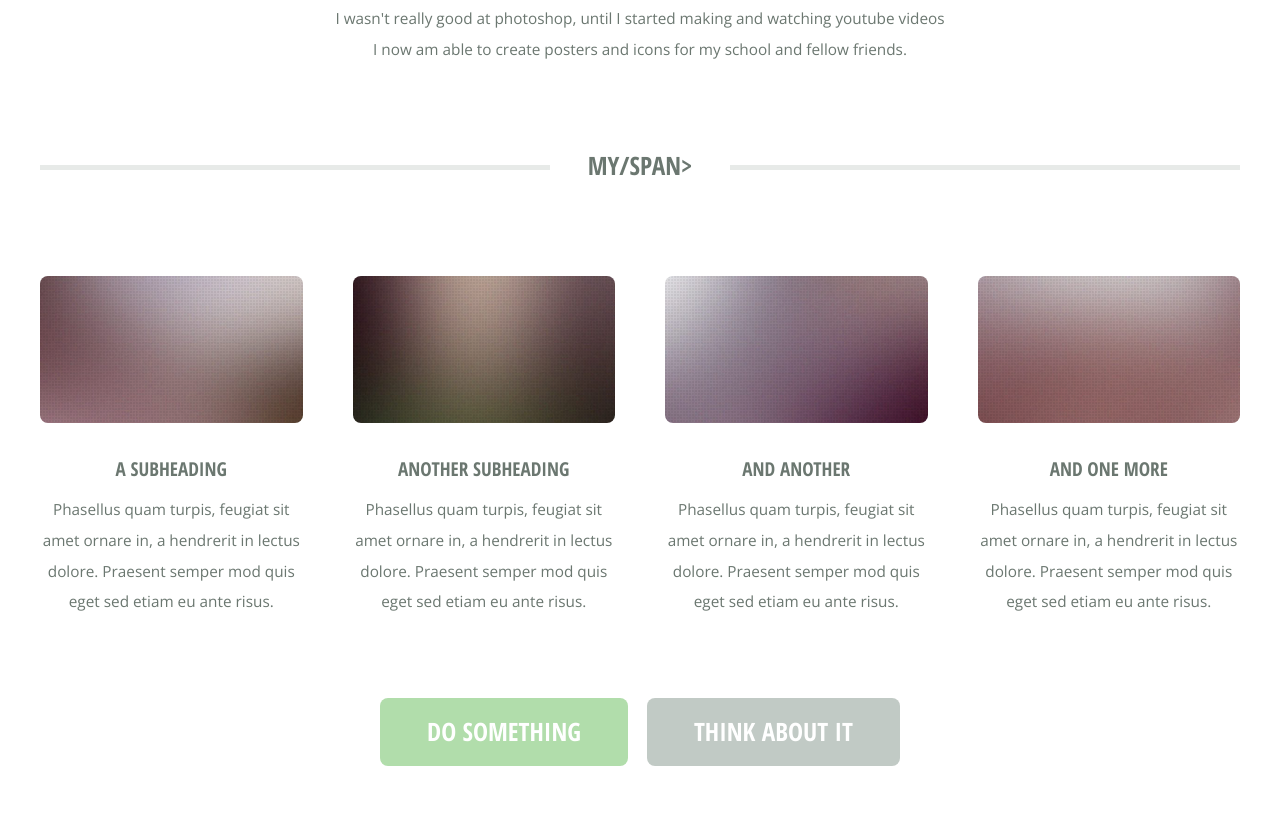
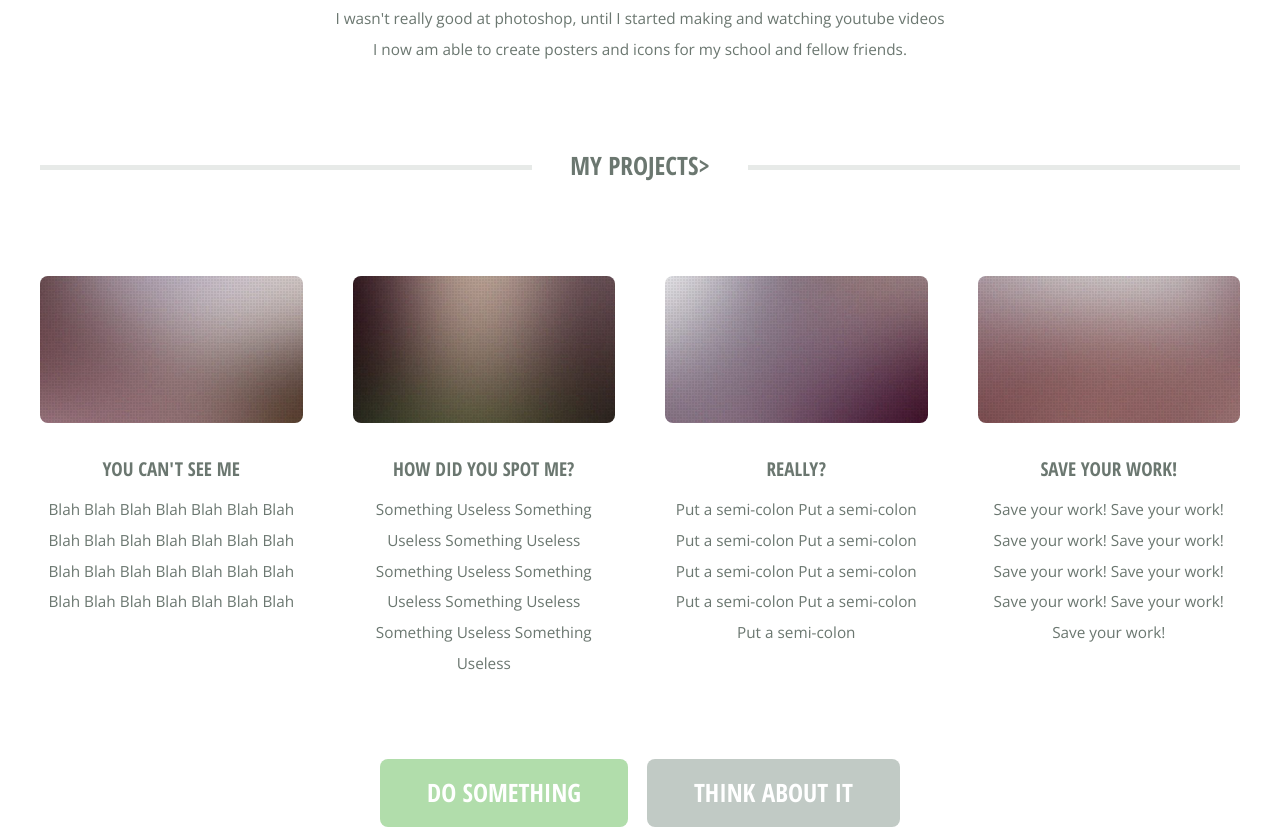
Before and after one commit to aidanchiu/aidanchiu.github.io, a plain HTML site: page index.html in a window 1280 px wide. Shown: the part 1404-2234 px from the top of the page. Drawn offline with nearby package versions, Linux system fonts and the light colour scheme.

Commit message:
Heading changes

```diff
--- a/index.html
+++ b/index.html
@@ -20,8 +20,8 @@
 				<header id="header">
 					<div class="logo container">
 						<div>
-							<h1><a href="index.html" id="logo">TXT</a></h1>
-							<p>A responsive site template by HTML5 UP</p>
+							<h1><a href="index.html" id="logo">Mr.</a></h1>
+							<p>Aidan Chiu (AKA MushroomKid) </p>
 						</div>
 					</div>
 				</header>
@@ -93,7 +93,7 @@
 
 								<!-- Features -->
 									<section class="box features">
-										<h2 class="major"><span>My/span></h2>
+										<h2 class="major"><span>My Projects></h2>
 										<div>
 											<div class="row">
 												<div class="3u 12u(mobile)">
@@ -101,10 +101,9 @@
 													<!-- Feature -->
 														<section class="box feature">
 															<a href="#" class="image featured"><img src="images/pic01.jpg" alt="" /></a>
-															<h3><a href="#">A Subheading</a></h3>
+															<h3><a href="#">You can't see me</a></h3>
 															<p>
-																Phasellus quam turpis, feugiat sit amet ornare in, a hendrerit in
-																lectus dolore. Praesent semper mod quis eget sed etiam eu ante risus.
+																Blah Blah Blah Blah Blah Blah Blah Blah Blah Blah Blah Blah Blah Blah Blah Blah Blah Blah Blah Blah Blah Blah Blah Blah Blah Blah Blah Blah
 															</p>
 														</section>
 
@@ -114,10 +113,9 @@
 													<!-- Feature -->
 														<section class="box feature">
 															<a href="#" class="image featured"><img src="images/pic02.jpg" alt="" /></a>
-															<h3><a href="#">Another Subheading</a></h3>
+															<h3><a href="#">How did you spot me?</a></h3>
 															<p>
-																Phasellus quam turpis, feugiat sit amet ornare in, a hendrerit in
-																lectus dolore. Praesent semper mod quis eget sed etiam eu ante risus.
+																Something Useless Something Useless Something Useless Something Useless Something Useless Something Useless Something Useless Something Useless
 															</p>
 														</section>
 
@@ -127,10 +125,9 @@
 													<!-- Feature -->
 														<section class="box feature">
 															<a href="#" class="image featured"><img src="images/pic03.jpg" alt="" /></a>
-															<h3><a href="#">And Another</a></h3>
+															<h3><a href="#">Really?</a></h3>
 															<p>
-																Phasellus quam turpis, feugiat sit amet ornare in, a hendrerit in
-																lectus dolore. Praesent semper mod quis eget sed etiam eu ante risus.
+																Put a semi-colon Put a semi-colon Put a semi-colon Put a semi-colon Put a semi-colon Put a semi-colon Put a semi-colon Put a semi-colon Put a semi-colon
 															</p>
 														</section>
 
@@ -140,10 +137,9 @@
 													<!-- Feature -->
 														<section class="box feature">
 															<a href="#" class="image featured"><img src="images/pic04.jpg" alt="" /></a>
-															<h3><a href="#">And One More</a></h3>
+															<h3><a href="#">Save your work!</a></h3>
 															<p>
-																Phasellus quam turpis, feugiat sit amet ornare in, a hendrerit in
-																lectus dolore. Praesent semper mod quis eget sed etiam eu ante risus.
+																Save your work! Save your work! Save your work! Save your work! Save your work! Save your work! Save your work! Save your work! Save your work!
 															</p>
 														</section>
 
@@ -183,7 +179,7 @@
 																		<li class="icon fa-comments"><a href="#">8</a></li>
 																	</ul>
 																</header>
-																<a href="#" class="image featured"><img src="images/pic05.jpg" alt="" /></a>
+																<a href="#" class="image featured"><img src="https://forums.frontier.co.uk/attachment.php?attachmentid=7161&d=1420636246" alt="" /></a>
 																<p>
 																	My computer setup consists of a lot of things.  My case is A NZXT H440, my motherboard is a Gigabyte Z97x Gaming 3 (Rev 1), my CPU is a Intel Core i5 4690 (Locked edition), and cooling that is my Corsair H100i liqiud CPU cooler, my RAM is 16 GB of DDR3 from HyperX, my power supply is a Corsair CXM 550 watt fully modular power supply, and finally the most important part of the computer (The Graphics Card), my GPU is a MSI GTX 970.  My GPU is one of the best graphics in terms of price to performance ratio.
 																</p>
```
